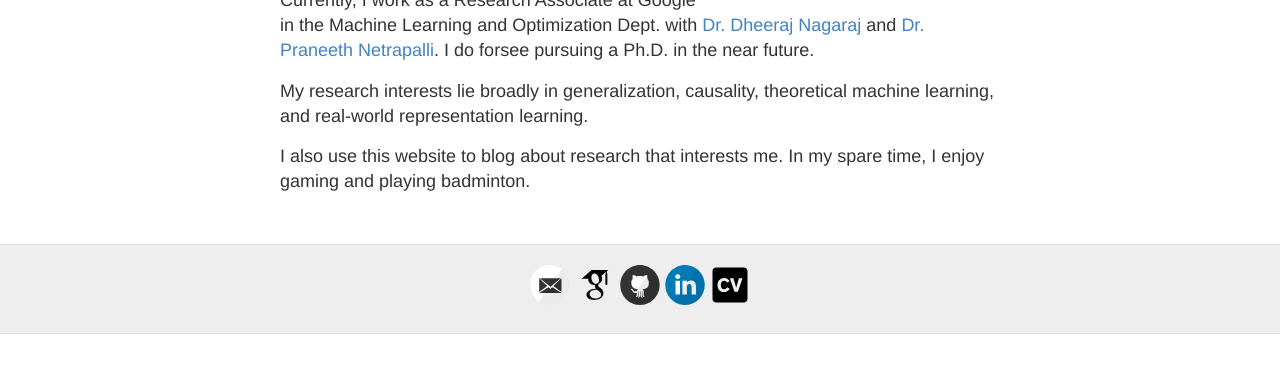
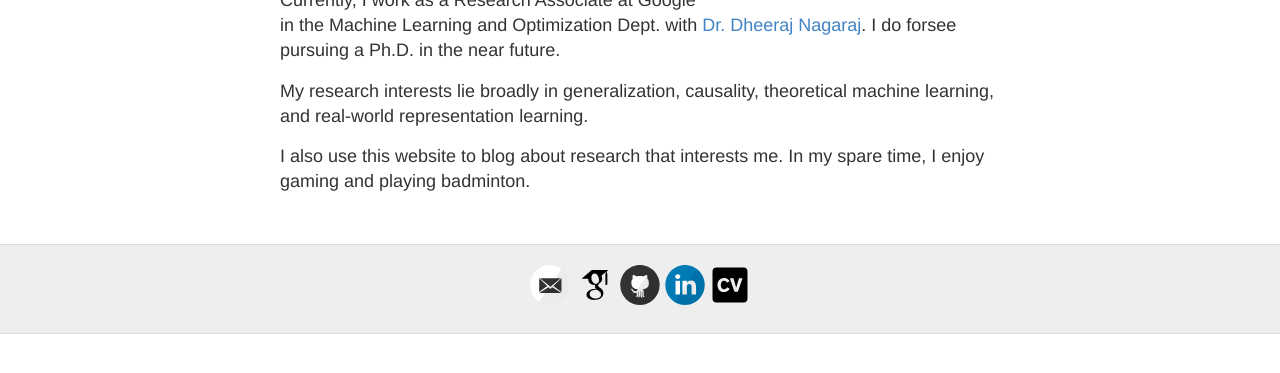
Before and after one commit to RamnathKumar181/ramnathkumar181.github.io, a Jekyll site: the page built from index.html, in a window 1280 px wide, cut to the strip 465-838 px from the top of the page. Built offline with Jekyll 4.4.1, drawn with Linux system fonts in a browser that asks for light colours.

Commit message:
update home

```diff
--- a/index.html
+++ b/index.html
@@ -13,7 +13,7 @@ I am a graduate of <a href=https://www.bits-pilani.ac.in/hyderabad/>BITS Pilani,
     <a href=https://mila.quebec/en/person/karim-jerbi/>Professor Karim Jerbi</a> from Cognitive & Computational Neuroscience Lab, University of Montreal, and
     <a href=https://mila.quebec/en/person/samira-ebrahimi-kahou/>Professor Samira Kahou</a> from <a href=https://mila.quebec/en/>MILA</a>. Previously, I also worked
     as a consultant at <a href=https://mila.quebec/en/>MILA</a> advised by <a href=https://yoshuabengio.org/>Professor Yoshua Bengio</a>. Currently, I work as a Research Associate at Google
-    in the Machine Learning and Optimization Dept. with <a href="https://dheerajnagaraj.com/">Dr. Dheeraj Nagaraj</a> and <a href="https://praneethnetrapalli.org/">Dr. Praneeth Netrapalli</a>.
+    in the Machine Learning and Optimization Dept. with <a href="https://dheerajnagaraj.com/">Dr. Dheeraj Nagaraj</a>.
     I do forsee pursuing a Ph.D. in the near future.
 </p>
 
```
